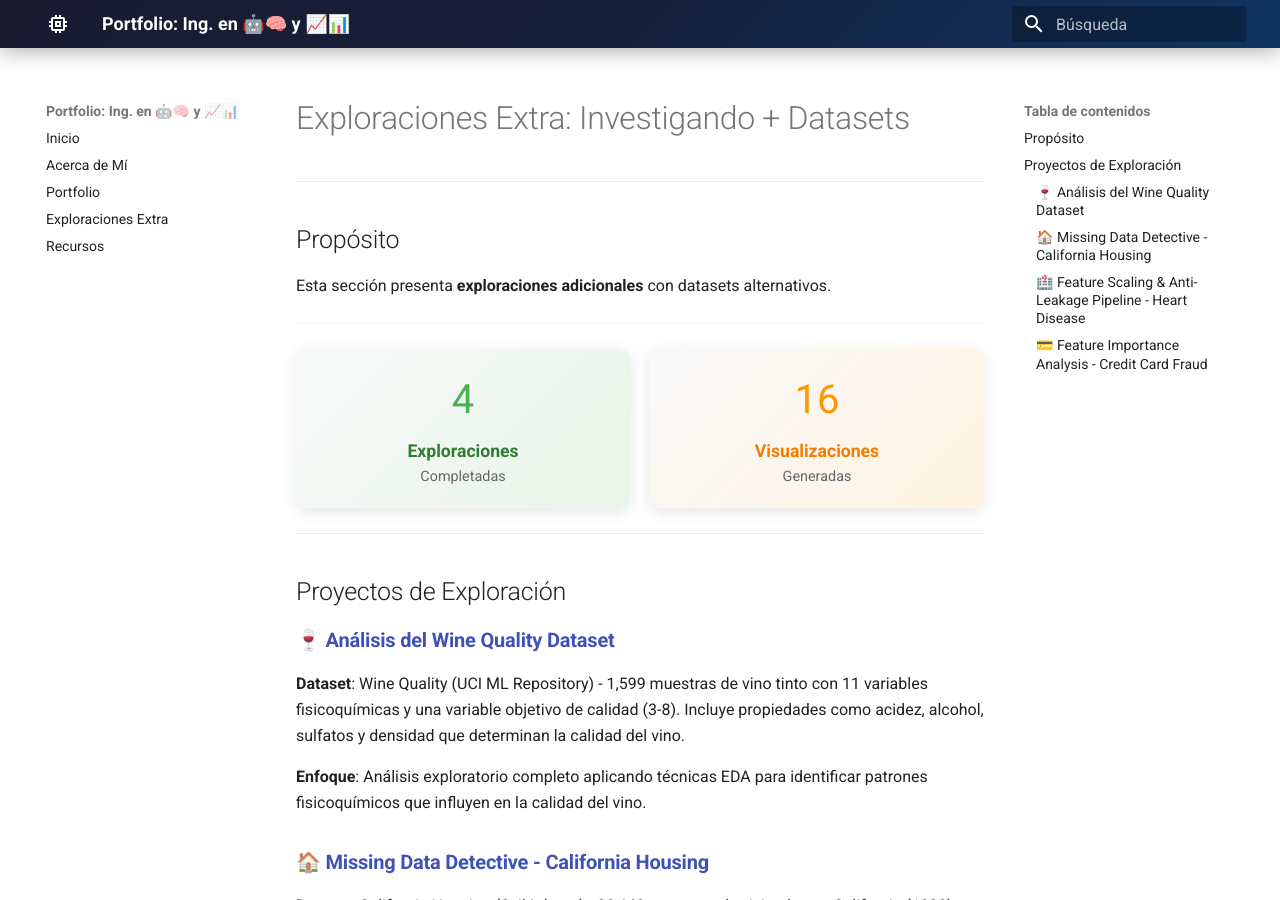
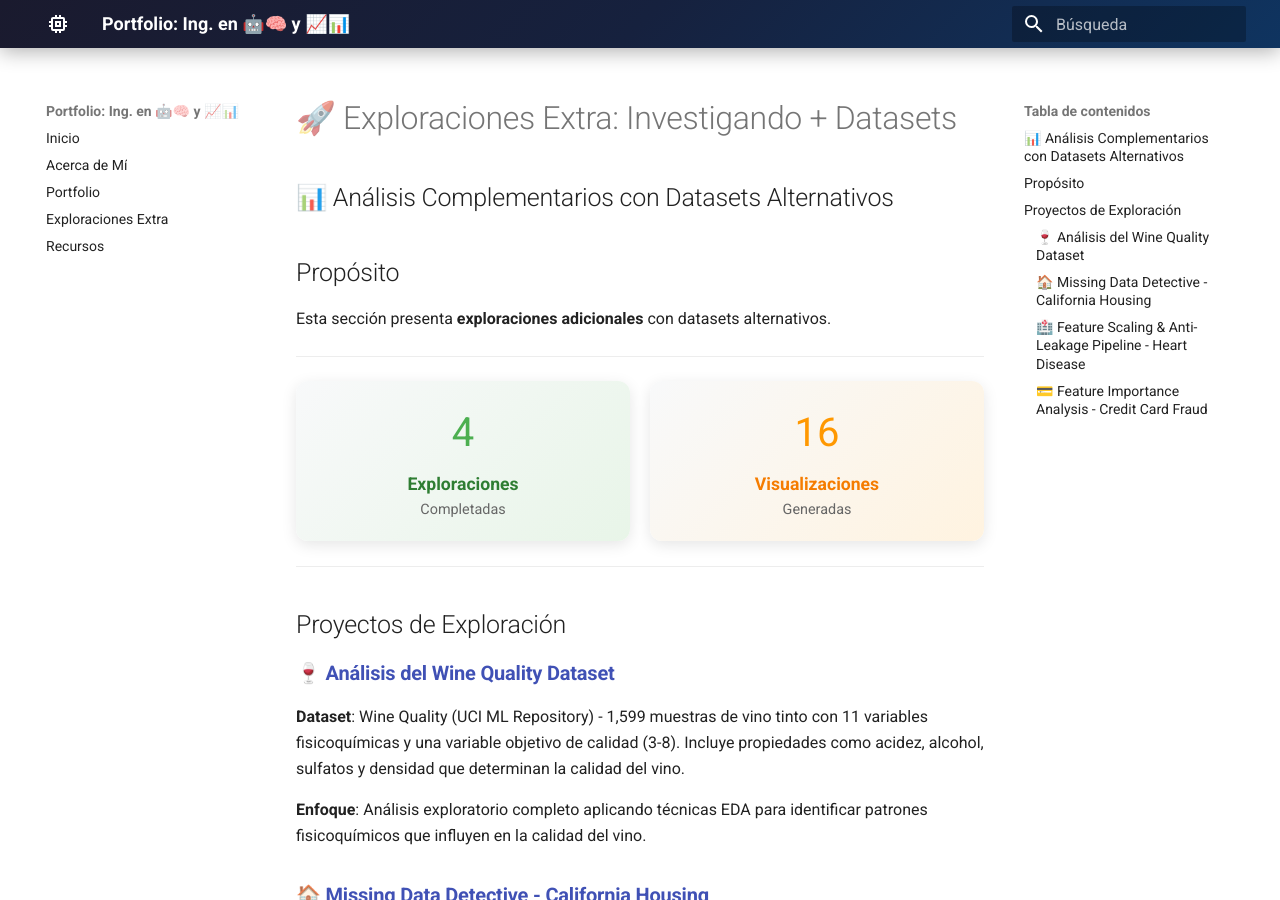
Before and after one commit to ValeRodMa/portafolio_ia_ucu, an MkDocs documentation site: the page built from docs/exploraciones-extra/index.md, in a window 1280 px wide and 900 px high. Built offline with MkDocs 1.6.1 and Material for MkDocs 9.7.7, drawn with Linux system fonts in a browser that asks for light colours.

Commit message:
actualizacion

```diff
--- a/docs/exploraciones-extra/index.md
+++ b/docs/exploraciones-extra/index.md
@@ -1,5 +1,6 @@
-# Exploraciones Extra: Investigando + Datasets
----
+# 🚀 Exploraciones Extra: Investigando + Datasets
+
+## 📊 Análisis Complementarios con Datasets Alternativos
 ## Propósito
 
 Esta sección presenta **exploraciones adicionales** con datasets alternativos.
```
